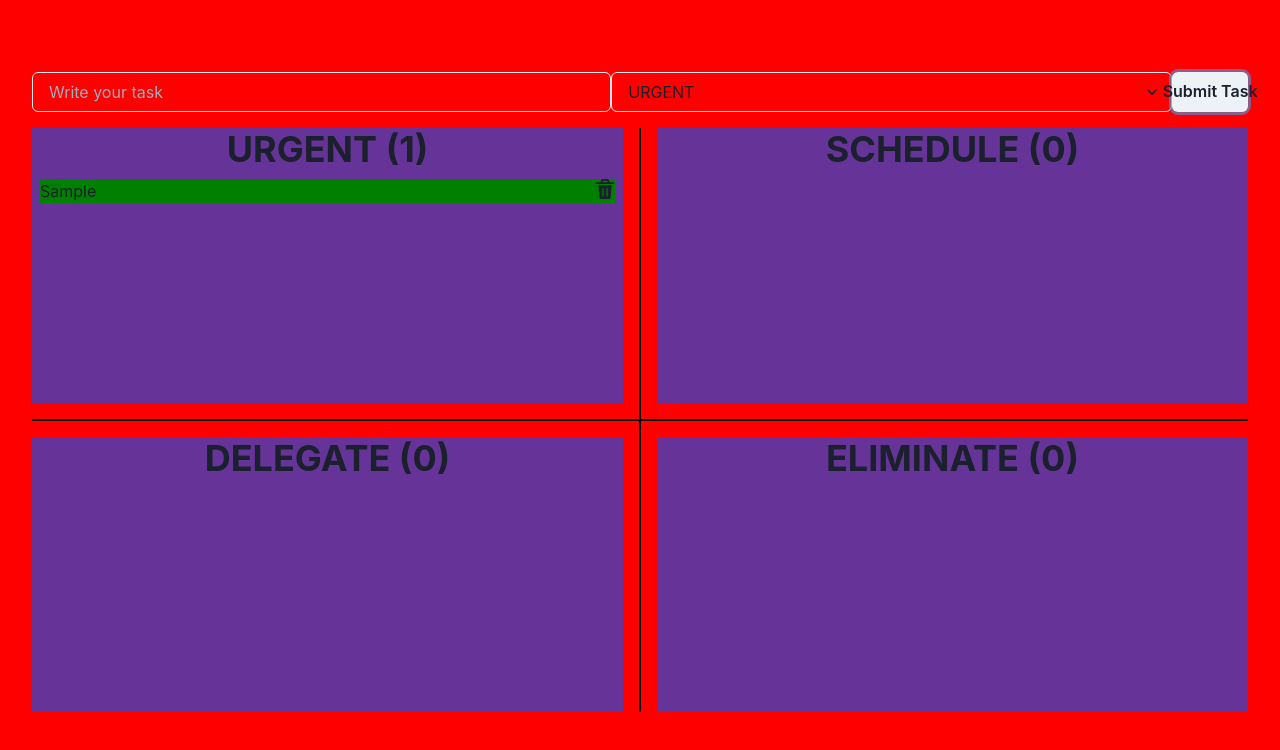
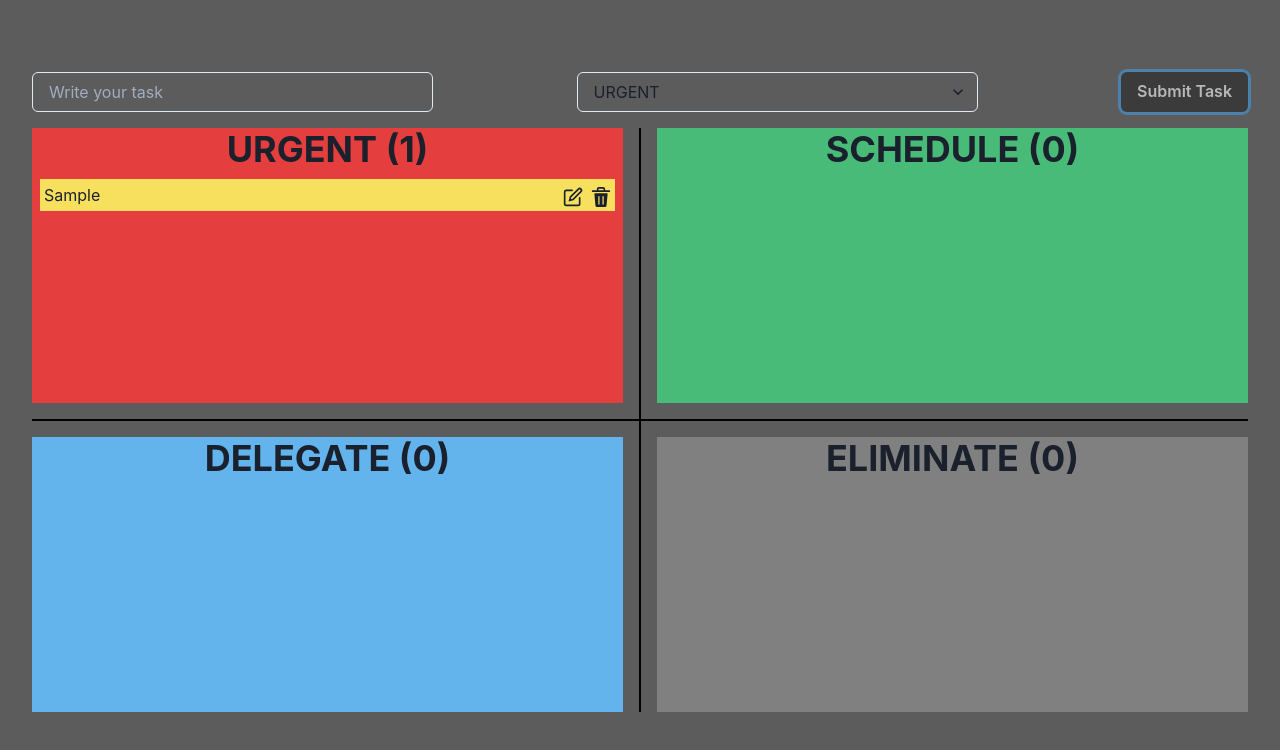
Before and after one commit to himanshuc11/Eisenhower-matrix, a React (Create React App) app: page / in a window 1280 px wide. Both pictures are taken after typing "Sample" into the empty fields and a click on the button "Submit Task". Shown: the top 750 px of the page. Built offline with nearby package versions, Linux system fonts and the light colour scheme.

Commit message:
Edit Feature

```diff
--- a/src/AddTask.js
+++ b/src/AddTask.js
@@ -1,5 +1,12 @@
 import React from "react";
-import { Input, Flex, Select, Button } from "@chakra-ui/react";
+import {
+  Input,
+  Flex,
+  Select,
+  Button,
+  background,
+  color,
+} from "@chakra-ui/react";
 import { useState } from "react";
 import { useDispatch } from "react-redux";
 import { useToast } from "@chakra-ui/react";
@@ -45,19 +52,48 @@ function AddTask() {
   };
 
   return (
-    <Flex width={"calc(100% - 2rem)"}>
+    <Flex width={"calc(100% - 2rem)"} justifyContent={"space-between"}>
       <Input
         placeholder="Write your task"
         value={taskData}
         onChange={handleTaskChange}
+        maxWidth={"33%"}
       ></Input>
-      <Select value={selectData} onChange={handleSelectChange}>
-        <option value="urgent">URGENT</option>
-        <option value="schedule">SCHEDULE</option>
-        <option value="delegate">DELEGATE</option>
-        <option value="eliminate">ELIMINATE</option>
+      <Select value={selectData} onChange={handleSelectChange} maxWidth={"33%"}>
+        <option
+          value="urgent"
+          style={{ color: "black", background: "#CBD5E0" }}
+        >
+          URGENT
+        </option>
+        <option
+          value="schedule"
+          style={{ color: "black", background: "#CBD5E0" }}
+        >
+          SCHEDULE
+        </option>
+        <option
+          value="delegate"
+          style={{ color: "black", background: "#CBD5E0" }}
+        >
+          DELEGATE
+        </option>
+        <option
+          value="eliminate"
+          style={{ color: "black", background: "#CBD5E0" }}
+        >
+          ELIMINATE
+        </option>
       </Select>
-      <Button onClick={handleSubmit}>Submit Task</Button>
+      <Button
+        onClick={handleSubmit}
+        maxWidth={"33%"}
+        background="blackAlpha.500"
+        color={"whiteAlpha.700"}
+        _hover={{ color: "blackAlpha.500", background: "whiteAlpha.700" }}
+      >
+        Submit Task
+      </Button>
     </Flex>
   );
 }
--- a/src/App.js
+++ b/src/App.js
@@ -103,7 +103,7 @@ function App() {
   return (
     <ChakraProvider>
       <DragDropContext onDragEnd={handleDragEnd}>
-        <Box height={"100%"} width={"100%"}>
+        <Box height={"100%"} width={"100%"} background={"blackAlpha.700"}>
           <Matrix>
             <AddTask></AddTask>
           </Matrix>
--- a/src/DroppableContainer.js
+++ b/src/DroppableContainer.js
@@ -1,6 +1,6 @@
 import React from "react";
 import { Heading, Box, Tooltip, Flex } from "@chakra-ui/react";
-import Task from "./Task";
+import TaskContainer from "./TaskContainer";
 import { Droppable } from "react-beautiful-dnd";
 
 function DroppableContainer({ column }) {
@@ -14,6 +14,8 @@ function DroppableContainer({ column }) {
             ref={provided.innerRef}
             {...provided.droppableProps}
             {...provided.dragHandleProps}
+            overflow={"hidden"}
+            overflowY={"auto"}
           >
             <Flex flexDirection={"column"} flexGrow="1" height={"100%"}>
               <Tooltip label={column.title} placement={"top"}>
@@ -28,7 +30,7 @@ function DroppableContainer({ column }) {
                 </Heading>
               </Tooltip>
               {column.taskIds.map((taskId, index) => (
-                <Task taskId={taskId} key={taskId} index={index} />
+                <TaskContainer taskId={taskId} key={taskId} index={index} />
               ))}
               {provided.placeholder}
             </Flex>
--- /dev/null
+++ b/src/EditTask.js
@@ -0,0 +1,36 @@
+import React, { useState } from "react";
+import { Box, Input, Button } from "@chakra-ui/react";
+import { useDispatch } from "react-redux";
+
+import { editTask } from "./redux/ducks/grid";
+
+function EditTask({ id, content, handleEdit }) {
+  const [editData, setEditData] = useState(content);
+  const dispatch = useDispatch();
+
+  const handleChange = (e) => {
+    setEditData(e.target.value);
+  };
+
+  const handleSubmit = () => {
+    dispatch(editTask(id, editData));
+    handleEdit(false);
+  };
+
+  return (
+    <>
+      <Box width={"100%"}>
+        <Input
+          width={"80%"}
+          marginRight={"0.5rem"}
+          value={editData}
+          border={"2px solid black"}
+          onChange={handleChange}
+        ></Input>
+        <Button onClick={handleSubmit}>Edit</Button>
+      </Box>
+    </>
+  );
+}
+
+export default EditTask;
--- a/src/Matrix.js
+++ b/src/Matrix.js
@@ -9,7 +9,6 @@ function Matrix({ children }) {
 
   return (
     <Flex
-      background={"red"}
       width={"100%"}
       height={"100%"}
       flexGrow={"1"}
@@ -21,7 +20,7 @@ function Matrix({ children }) {
     >
       {children}
       <Flex width={"100%"} height={"40%"} textAlign={"center"} padding={"1rem"}>
-        <Box background={"rebeccapurple"} width={"100%"} marginRight={"1rem"}>
+        <Box background={"red.500"} width={"100%"} marginRight={"1rem"}>
           <DroppableContainer
             column={gridData.columns.urgent}
           ></DroppableContainer>
@@ -31,7 +30,7 @@ function Matrix({ children }) {
           height="calc(100% + 2.2rem)"
           background={"black"}
         ></Box>
-        <Box background={"rebeccapurple"} width={"100%"} marginLeft={"1rem"}>
+        <Box background={"green.400"} width={"100%"} marginLeft={"1rem"}>
           <DroppableContainer
             column={gridData.columns.schedule}
           ></DroppableContainer>
@@ -40,18 +39,19 @@ function Matrix({ children }) {
 
       <Box
         width={"calc(100% - 2rem)"}
+        color={"black"}
+        background={"black"}
         height="0.1rem"
-        background={"black"}
       ></Box>
 
       <Flex width={"100%"} height={"40%"} textAlign={"center"} padding={"1rem"}>
-        <Box background={"rebeccapurple"} width={"100%"} marginRight={"1rem"}>
+        <Box background={"blue.300"} width={"100%"} marginRight={"1rem"}>
           <DroppableContainer
             column={gridData.columns.delegate}
           ></DroppableContainer>
         </Box>
         <Box width={"0.25rem"} height="100%" background={"black"}></Box>
-        <Box background={"rebeccapurple"} width={"100%"} marginLeft={"1rem"}>
+        <Box background={"grey"} width={"100%"} marginLeft={"1rem"}>
           <DroppableContainer
             column={gridData.columns.eliminate}
           ></DroppableContainer>
--- a/src/Task.js
+++ b/src/Task.js
@@ -1,38 +1,21 @@
 import React from "react";
-import { Box, Flex } from "@chakra-ui/react";
-import { useSelector, useDispatch } from "react-redux";
-import { Draggable } from "react-beautiful-dnd";
+import { Box } from "@chakra-ui/react";
+import { EditIcon, DeleteIcon } from "@chakra-ui/icons";
 
-import { DeleteIcon } from "@chakra-ui/icons";
-import { deleteTask } from "./redux/ducks/grid";
-
-function Task({ taskId, index }) {
-  const taskData = useSelector((state) => state.grid.tasks[taskId]);
-  const dispatch = useDispatch();
-
-  const handleDelete = (e) => {
-    dispatch(deleteTask(taskId));
-  };
-
+function Task({ content, handleDelete, handleEdit }) {
   return (
-    <Draggable draggableId={taskData.id} index={index}>
-      {(provided, snapshot) => {
-        return (
-          <Box
-            backgroundColor={"green"}
-            margin={"0.5rem"}
-            ref={provided.innerRef}
-            {...provided.draggableProps}
-            {...provided.dragHandleProps}
-          >
-            <Flex justifyContent={"space-between"}>
-              <Box>{taskData.content}</Box>
-              <DeleteIcon w={5} h={5} onClick={handleDelete} />
-            </Flex>
-          </Box>
-        );
-      }}
-    </Draggable>
+    <>
+      <Box>{content}</Box>
+      <Box _hover={{ cursor: "pointer" }}>
+        <EditIcon
+          w={5}
+          h={5}
+          marginRight={"0.5rem"}
+          onClick={() => handleEdit(true)}
+        />
+        <DeleteIcon w={5} h={5} onClick={handleDelete} />
+      </Box>
+    </>
   );
 }
 
--- /dev/null
+++ b/src/TaskContainer.js
@@ -0,0 +1,59 @@
+import React, { useState } from "react";
+import { Box, Flex } from "@chakra-ui/react";
+import { useSelector, useDispatch } from "react-redux";
+import { Draggable } from "react-beautiful-dnd";
+
+import { DeleteIcon, EditIcon } from "@chakra-ui/icons";
+import { deleteTask } from "./redux/ducks/grid";
+import Task from "./Task";
+import EditTask from "./EditTask";
+
+function TaskContainer({ taskId, index }) {
+  const [isEditing, setIsEditing] = useState(false);
+
+  const taskData = useSelector((state) => state.grid.tasks[taskId]);
+  const dispatch = useDispatch();
+
+  const handleDelete = (e) => {
+    dispatch(deleteTask(taskId));
+  };
+
+  return (
+    <Draggable
+      draggableId={taskData.id}
+      index={index}
+      isDragDisabled={isEditing}
+    >
+      {(provided, snapshot) => {
+        return (
+          <Box
+            backgroundColor={"yellow.300"}
+            margin={"0.5rem"}
+            padding={"0.25rem"}
+            ref={provided.innerRef}
+            {...provided.draggableProps}
+            {...provided.dragHandleProps}
+          >
+            <Flex justifyContent={"space-between"}>
+              {isEditing ? (
+                <EditTask
+                  content={taskData.content}
+                  handleEdit={setIsEditing}
+                  id={taskData.id}
+                />
+              ) : (
+                <Task
+                  content={taskData.content}
+                  handleDelete={handleDelete}
+                  handleEdit={setIsEditing}
+                />
+              )}
+            </Flex>
+          </Box>
+        );
+      }}
+    </Draggable>
+  );
+}
+
+export default TaskContainer;
--- a/src/redux/ducks/grid.js
+++ b/src/redux/ducks/grid.js
@@ -2,6 +2,9 @@ const MOVE_WITHIN_COLUMN = "move_within_column";
 const MOVE_ACROSS_COLUMN = "move_across_column";
 const DELETE_TASK = "delete_task";
 const ADD_TASK = "add_task";
+
+// TODO: After implementing UI
+const EDIT_TASK = "edit_task";
 
 const persistedData = (function readPersistedData() {
   if (!localStorage.getItem("matrix")) {
@@ -77,6 +80,10 @@ export const addTask = (id, content, columnId) => {
   return { type: ADD_TASK, id, content, columnId };
 };
 
+export const editTask = (id, content) => {
+  return { type: EDIT_TASK, id, content };
+};
+
 const gridReducer = (state = persistedData, action) => {
   if (!state) return;
   let newState = JSON.parse(JSON.stringify(state));
@@ -101,6 +108,9 @@ const gridReducer = (state = persistedData, action) => {
         column.taskIds = column.taskIds.filter((t) => t !== action.taskId);
       }
       break;
+    case EDIT_TASK:
+      newState.tasks[action.id].content = action.content;
+      break;
   }
   return newState;
 };
```
